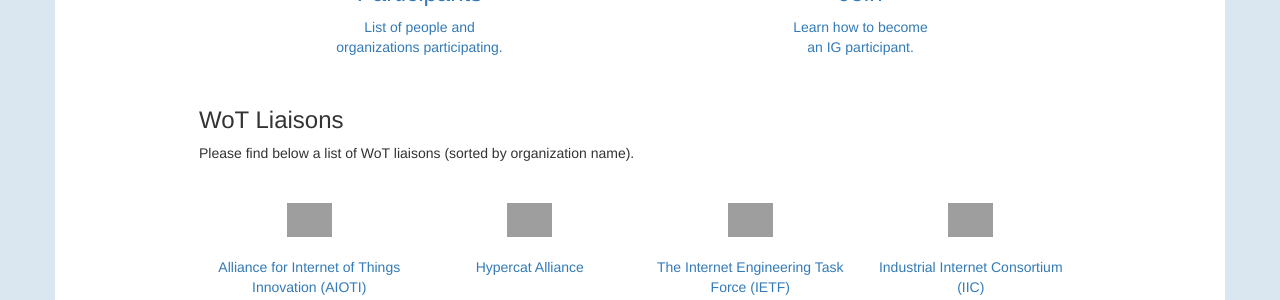
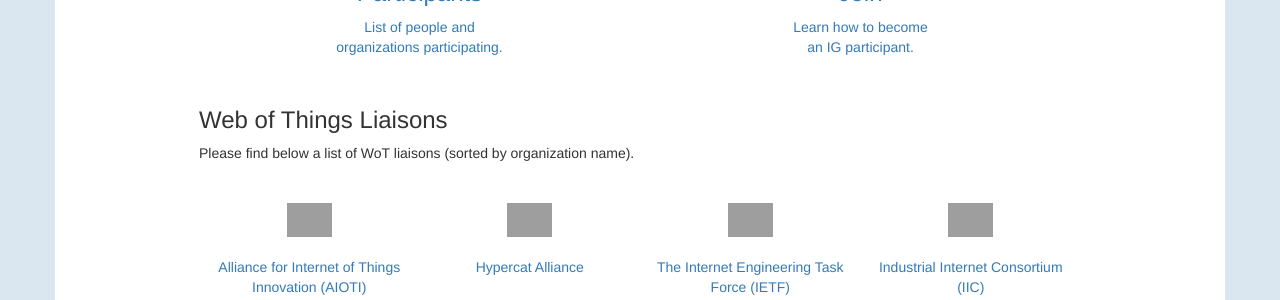
Before and after one commit to w3c/wot-marketing, a Jekyll site: the page built from docs/ig/index.html, in a window 1280 px wide, cut to the strip 825-1125 px from the top of the page. Built offline with Jekyll 4.4.1, drawn with Linux system fonts in a browser that asks for light colours; nearby versions of some CDN libraries; grey boxes are pictures that could not be loaded.

Commit message:
spell out WoT

```diff
--- a/docs/ig/index.html
+++ b/docs/ig/index.html
@@ -74,7 +74,7 @@
 
 	<p>&nbsp;</p>
 
-	<h3>WoT Liaisons</h3>
+	<h3>Web of Things Liaisons</h3>
 	<p>Please find below a list of WoT liaisons (sorted by organization name).</p>
 	<p>&nbsp;</p>
 	<div class="row center-block">
```
